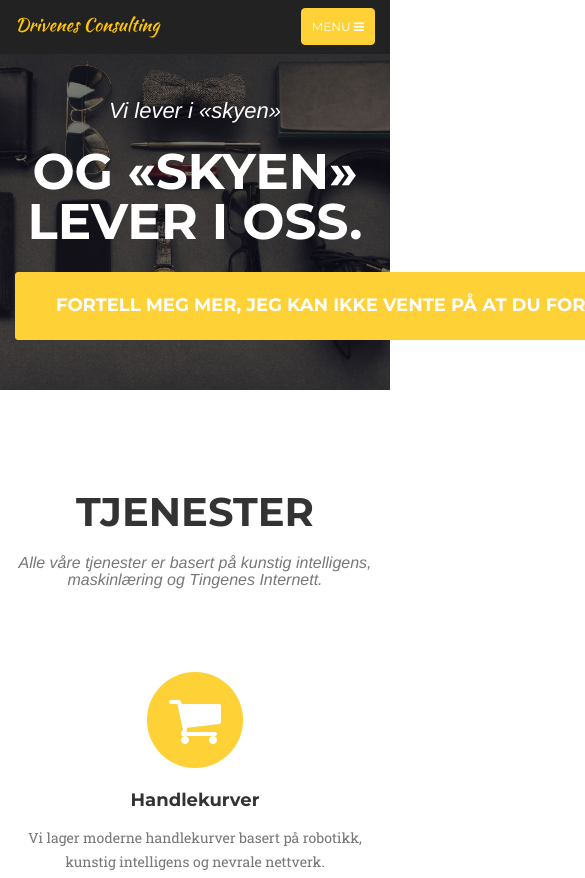
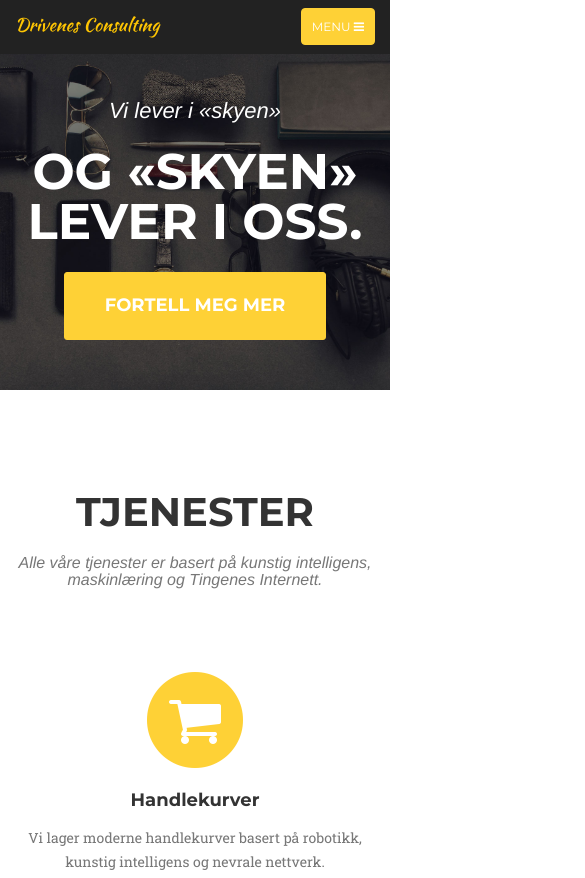
Before and after one commit to andreasdri/consulting.drivenes.net, a website: page index.html in a window 390 px wide. Shown: the top 878 px of the page, 585 px wide, since content can reach past the window. Drawn offline with nearby package versions, Linux system fonts and the light colour scheme; a web font is replaced by a local one.

Commit message:
Fix site on mobile

```diff
--- a/index.html
+++ b/index.html
@@ -70,8 +70,7 @@
             <div class="intro-text">
                 <div class="intro-lead-in">Vi lever i «skyen»</div>
                 <div class="intro-heading">og «skyen» lever i oss.</div>
-                <a href="#services" class="page-scroll btn btn-xl">Fortell meg
-                    mer, jeg kan ikke vente på at du forteller meg mer.</a>
+                <a href="#services" class="page-scroll btn btn-xl">Fortell meg mer</a>
             </div>
         </div>
     </header>
```
